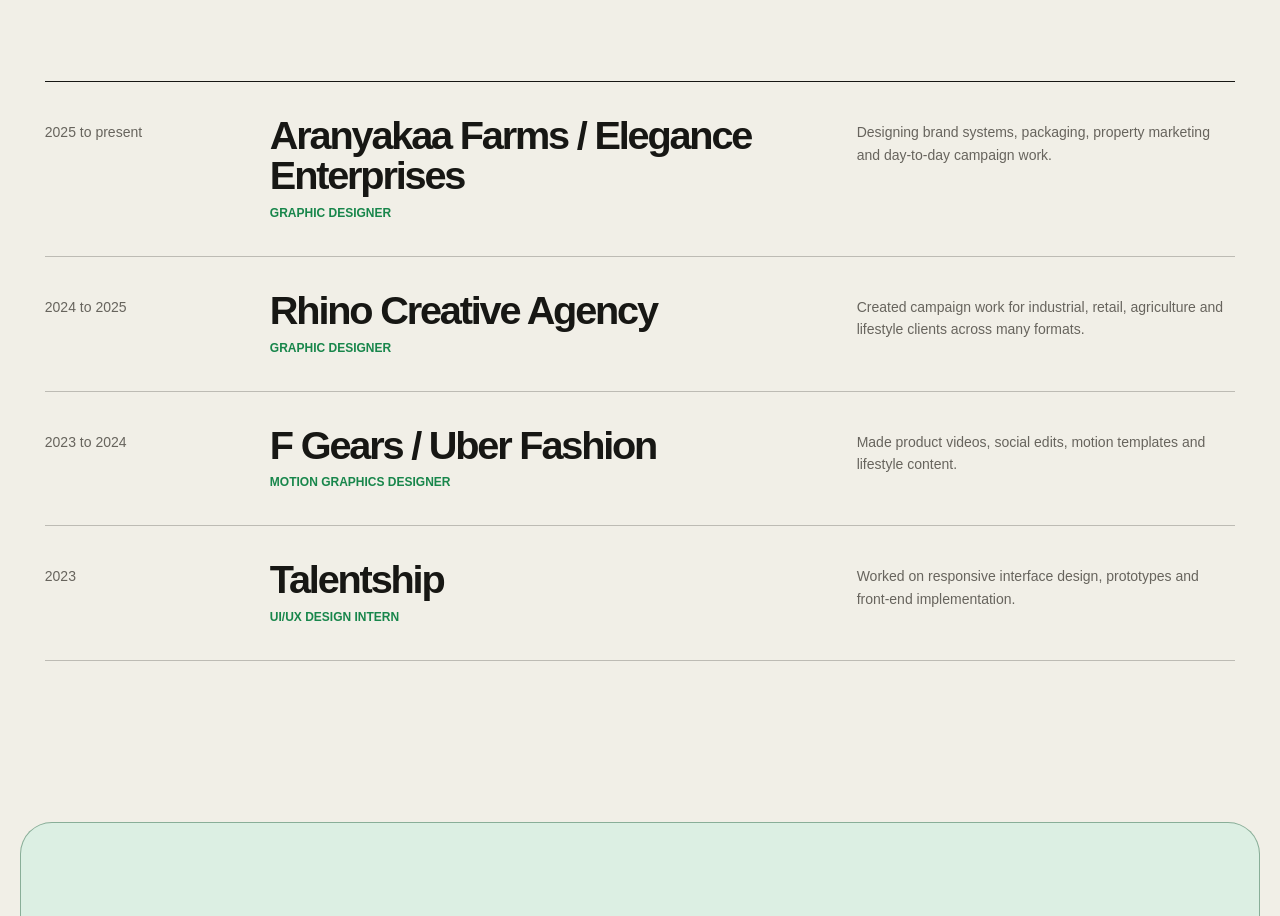
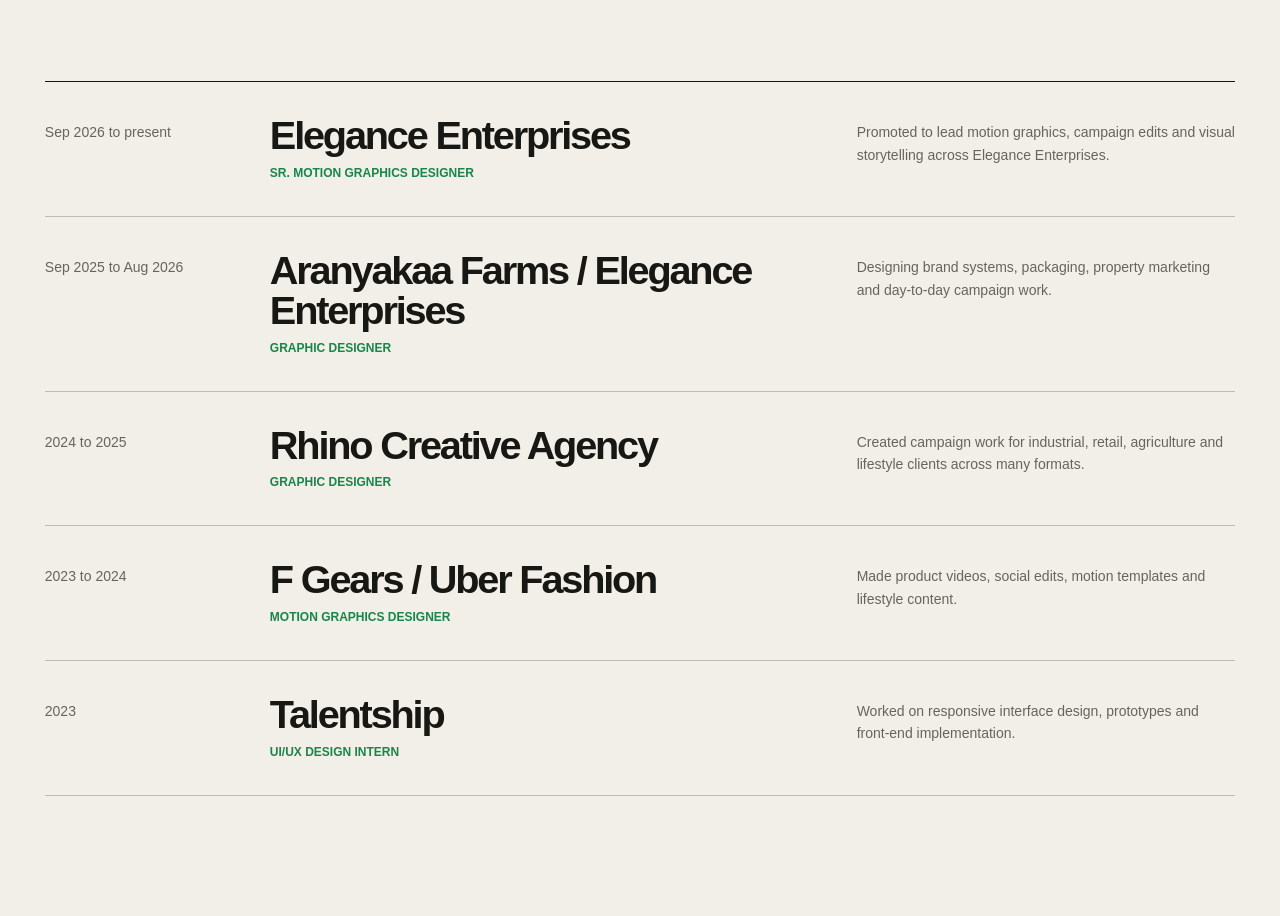
Before and after one commit to harishankar-kumaravel/portfolio, a React (Vite) app: page / in a window 1280 px wide. Shown: the part 6498-7414 px from the top of the page. Built offline with nearby package versions, Linux system fonts and the light colour scheme; a web font is replaced by a local one.

Commit message:
Update experience with Sr. Motion Graphics Designer role at Elegance Enterprises

```diff
--- a/index.html
+++ b/index.html
@@ -48,7 +48,7 @@
           "alternateName": ["Harishankar K", "Harishankar", "Harishankar Kumaravel"],
           "url": "https://harishankar.co.in/",
           "image": "https://harishankar.co.in/profile-photo.png",
-          "jobTitle": ["Motion Graphics Designer", "Visual Designer", "Graphic Designer"],
+          "jobTitle": ["Sr. Motion Graphics Designer", "Motion Graphics Designer", "Visual Designer", "Graphic Designer"],
           "description": "Harishankar Kumaravel, also known as Harishankar K, is a visual and motion designer based in India. His work includes brand identity, packaging, campaigns and motion graphics.",
           "email": "mailto:k.harish2323@gmail.com",
           "nationality": "Indian",
--- a/src/data/portfolio.js
+++ b/src/data/portfolio.js
@@ -278,21 +278,21 @@ export const portfolio = {
       title: 'Experience across agencies, brands and independent work.',
       items: [
         {
+          company: 'Elegance Enterprises',
+          role: 'Sr. Motion Graphics Designer',
+          period: 'Sep 2026 - Present',
+          points: [
+            'Promoted to lead motion graphics, campaign edits and visual storytelling across property and retail initiatives.',
+            'Setting visual direction and marketing campaign assets for regional audiences (previously Graphic Designer, Sep 2025 - Aug 2026).',
+          ],
+        },
+        {
           company: 'Aranyakaa Farms',
           role: 'Graphic Designer',
           period: 'Sep 2025 - Present',
           points: [
             'Built brand identity systems and packaging for new and growing product lines.',
             'Created social media campaigns and day-to-day marketing content.',
-          ],
-        },
-        {
-          company: 'Elegance Enterprises',
-          role: 'Graphic Designer',
-          period: 'Sep 2025 - Present',
-          points: [
-            'Set the visual direction for property and retail work across several ongoing projects.',
-            'Designed marketing material and campaign assets for regional audiences.',
           ],
         },
         {
--- a/src/data/siteContent.js
+++ b/src/data/siteContent.js
@@ -92,7 +92,13 @@ export const siteContent = {
     title: 'Working across agencies, brands and independent projects.',
     items: [
       {
-        period: '2025 to present',
+        period: 'Sep 2026 to present',
+        company: 'Elegance Enterprises',
+        role: 'Sr. Motion Graphics Designer',
+        note: 'Promoted to lead motion graphics, campaign edits and visual storytelling across Elegance Enterprises.',
+      },
+      {
+        period: 'Sep 2025 to Aug 2026',
         company: 'Aranyakaa Farms / Elegance Enterprises',
         role: 'Graphic Designer',
         note: 'Designing brand systems, packaging, property marketing and day-to-day campaign work.',
```
